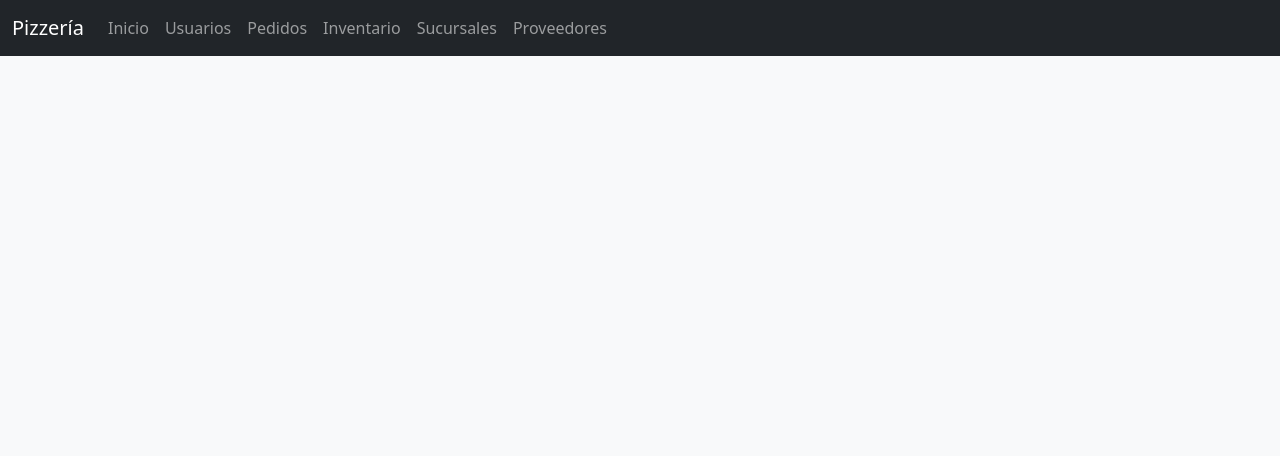
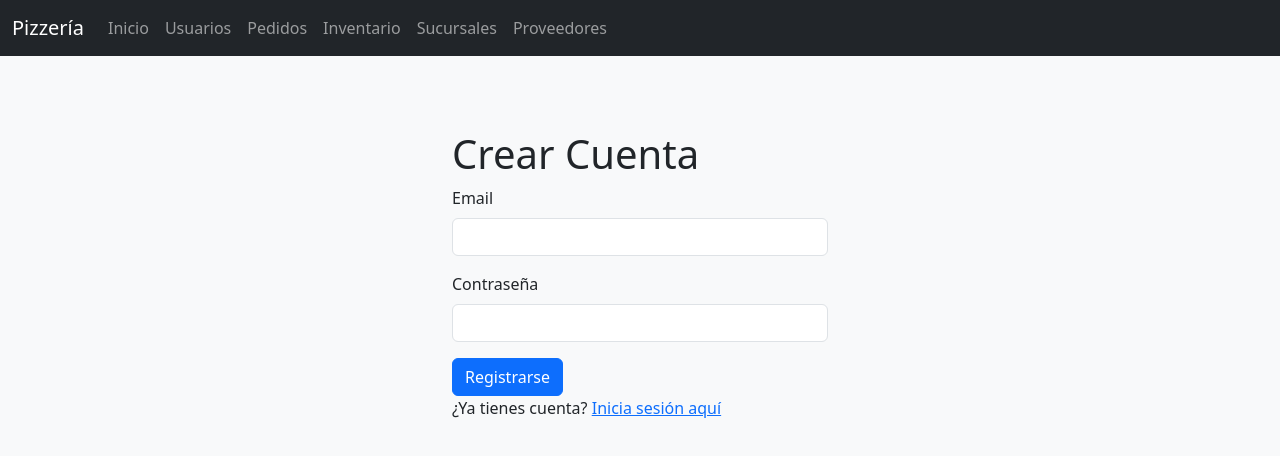
Before and after one commit to SebasBit-SM/Pizzeria-Frontend, a Vue app: page /register in a window 1280 px wide. Shown: the top 456 px of the page. Built offline with nearby package versions, Linux system fonts and the light colour scheme; the HTML template or start-up script is replaced by a standard one.

Commit message:
Se realizan cambios e implementan login y register

```diff
--- a/src/router/index.js
+++ b/src/router/index.js
@@ -1,18 +1,18 @@
 import { createRouter, createWebHistory } from 'vue-router';
-import store from '../store';
 
-import Home from '../views/Home.vue';
+import HomeView from '../views/HomeView.vue';
 import Usuarios from '../views/Usuarios.vue';
 import Pedidos from '../views/Pedidos.vue';
 import Inventario from '../views/Inventario.vue';
 import Sucursales from '../views/Sucursales.vue';
 import Proveedores from '../views/Proveedores.vue';
 import Login from '../views/Login.vue';
+import Register from '../views/Register.vue';
 
-// Definir las rutas
 const routes = [
-  { path: '/', name: 'Home', component: Home },
+  { path: '/', name: 'Home', component: HomeView },
   { path: '/login', name: 'Login', component: Login },
+  { path: '/register', name: 'Register', component: Register },
   {
     path: '/usuarios',
     name: 'Usuarios',
@@ -45,15 +45,15 @@ const routes = [
   },
 ];
 
-// Crear el router
 const router = createRouter({
   history: createWebHistory(process.env.BASE_URL),
   routes,
 });
 
-// Middleware de protección de rutas
+// Middleware de autenticación
 router.beforeEach((to, from, next) => {
-  if (to.meta.requiresAuth && !store.state.usuarioAutenticado) {
+  const usuarioAutenticado = localStorage.getItem('usuarioAutenticado');
+  if (to.meta.requiresAuth && !usuarioAutenticado) {
     next('/login');
   } else {
     next();
--- /dev/null
+++ b/src/views/Login.vue
@@ -0,0 +1,51 @@
+<template>
+    <div class="container mt-4">
+      <h1>Iniciar sesión</h1>
+      <form @submit.prevent="login">
+        <div class="mb-3">
+          <label for="email" class="form-label">Email</label>
+          <input type="email" id="email" v-model="email" class="form-control" required />
+        </div>
+        <div class="mb-3">
+          <label for="password" class="form-label">Contraseña</label>
+          <input type="password" id="password" v-model="password" class="form-control" required />
+        </div>
+        <button type="submit" class="btn btn-primary">Iniciar sesión</button>
+      </form>
+
+      <p v-if="errorMessage" class="text-danger mt-3">{{ errorMessage }}</p>
+
+      <p>¿No tienes cuenta? <router-link to="/register">Regístrate aquí</router-link></p>
+    </div>
+  </template>
+
+  <script>
+  export default {
+    data() {
+      return {
+        email: '',
+        password: '',
+        errorMessage: '', // Para mostrar el mensaje de error
+      };
+    },
+    methods: {
+      login() {
+        // Simulamos una verificación básica (esto puede conectarse a tu API de backend)
+        if (this.email === 'admin@example.com' && this.password === 'password') {
+          localStorage.setItem('usuarioAutenticado', JSON.stringify({ email: this.email }));
+          this.$router.push('/'); // Redirige al home
+        } else {
+          this.errorMessage = 'Email o contraseña incorrectos'; // Mensaje de error
+        }
+      },
+    },
+  };
+  </script>
+
+  <style>
+  .container {
+    max-width: 400px;
+    margin: auto;
+    padding-top: 50px;
+  }
+  </style>
--- /dev/null
+++ b/src/views/Register.vue
@@ -0,0 +1,50 @@
+<template>
+    <div class="container mt-4">
+      <h1>Crear Cuenta</h1>
+      <form @submit.prevent="register">
+        <div class="mb-3">
+          <label for="email" class="form-label">Email</label>
+          <input type="email" id="email" v-model="email" class="form-control" required />
+        </div>
+        <div class="mb-3">
+          <label for="password" class="form-label">Contraseña</label>
+          <input type="password" id="password" v-model="password" class="form-control" required />
+        </div>
+        <button type="submit" class="btn btn-primary">Registrarse</button>
+      </form>
+
+      <p v-if="errorMessage" class="text-danger mt-3">{{ errorMessage }}</p>
+
+      <p>¿Ya tienes cuenta? <router-link to="/login">Inicia sesión aquí</router-link></p>
+    </div>
+  </template>
+
+  <script>
+  export default {
+    data() {
+      return {
+        email: '',
+        password: '',
+        errorMessage: '',
+      };
+    },
+    methods: {
+      register() {
+        if (this.email && this.password) {
+          localStorage.setItem('usuarioAutenticado', JSON.stringify({ email: this.email }));
+          this.$router.push('/');
+        } else {
+          this.errorMessage = 'Por favor completa todos los campos';
+        }
+      },
+    },
+  };
+  </script>
+
+  <style>
+  .container {
+    max-width: 400px;
+    margin: auto;
+    padding-top: 50px;
+  }
+  </style>
```
